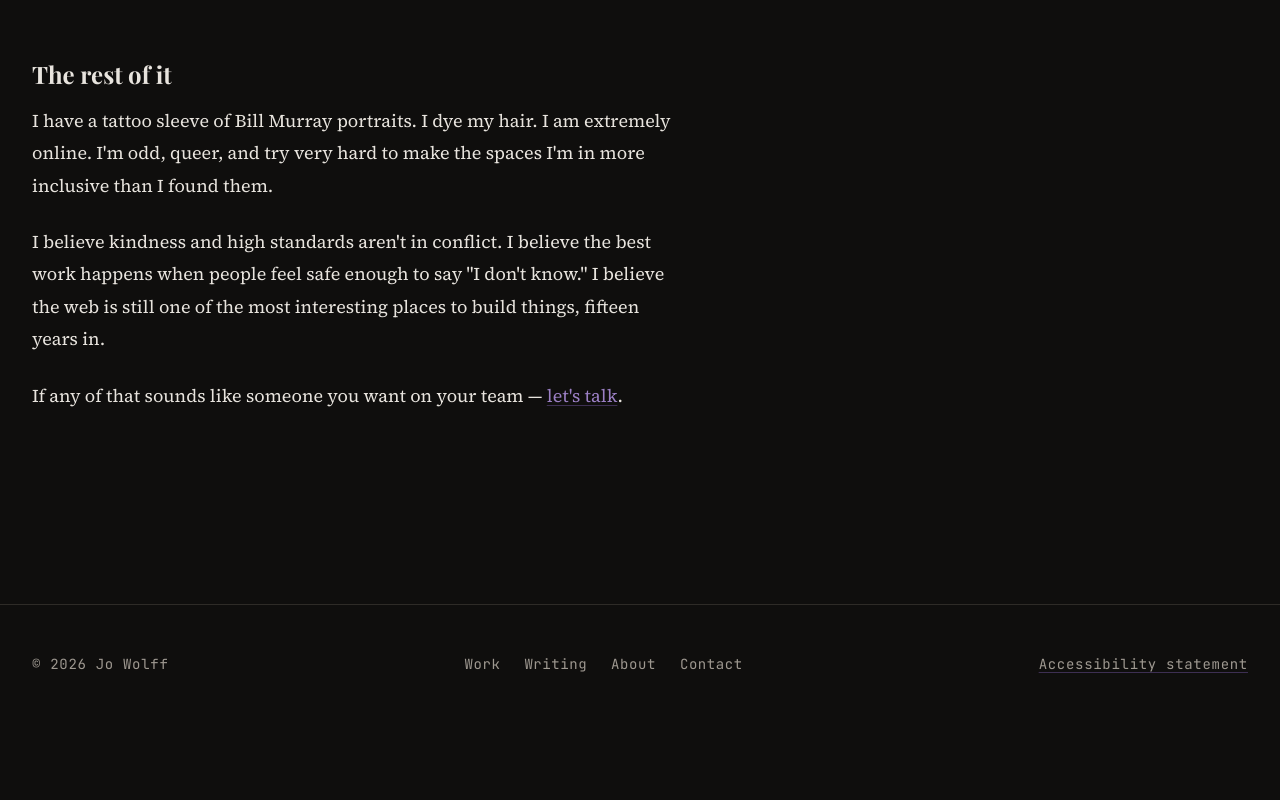
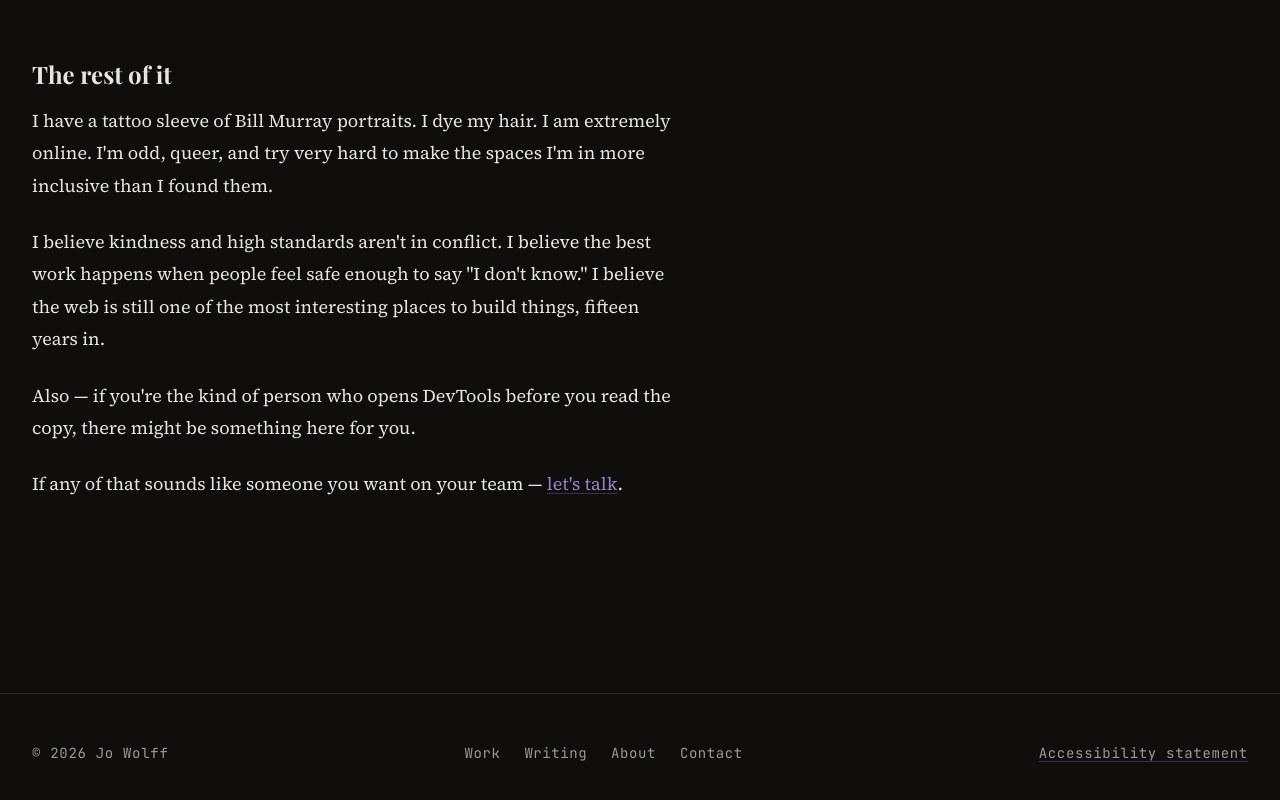
Before and after one commit to thewolff/jdwolff-com, a Next.js app: page /about in a window 1280 px wide. Shown: the part 2259-3059 px from the top of the page. Before the commit the page ends 2984 px from the top, so only its background shows below. Built offline with nearby package versions, Linux system fonts and the light colour scheme.

Commit message:
feat: add DevTools easter egg hint to about page

```diff
--- a/src/app/(routes)/about/page.tsx
+++ b/src/app/(routes)/about/page.tsx
@@ -106,6 +106,10 @@ export default function About() {
           most interesting places to build things, fifteen years in.
         </p>
         <p>
+          Also — if you&apos;re the kind of person who opens DevTools before
+          you read the copy, there might be something here for you.
+        </p>
+        <p>
           If any of that sounds like someone you want on your team —&nbsp;
           <a href="/contact">let&apos;s talk</a>.
         </p>
```
